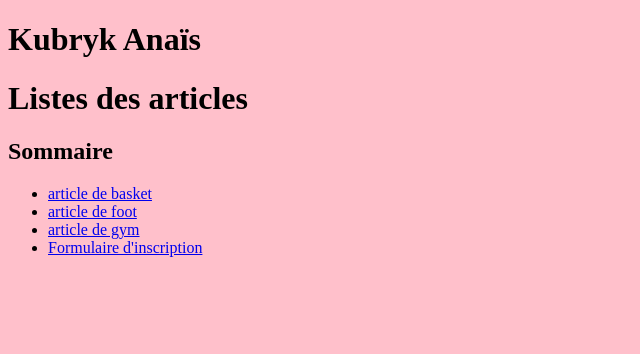
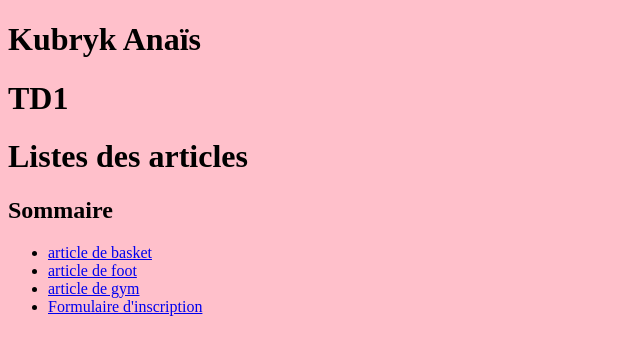
Before and after one commit to 43001539-cpu/stapsL3, a plain HTML site: page index.html in a window 1280 px wide. Shown: the whole page, without its empty margins (0-640 px from the left). Drawn offline with Linux system fonts and the light colour scheme.

Commit message:
Add files via upload

```diff
--- a/index.html
+++ b/index.html
@@ -6,6 +6,7 @@
 	<title></title>
 </head>
 <h1> Kubryk Anaïs </h1>
+<h1>TD1  </h1>
 <body bgcolor="pink">
 <h1> Listes des articles</h1>
 <h2> Sommaire</h2>
```
